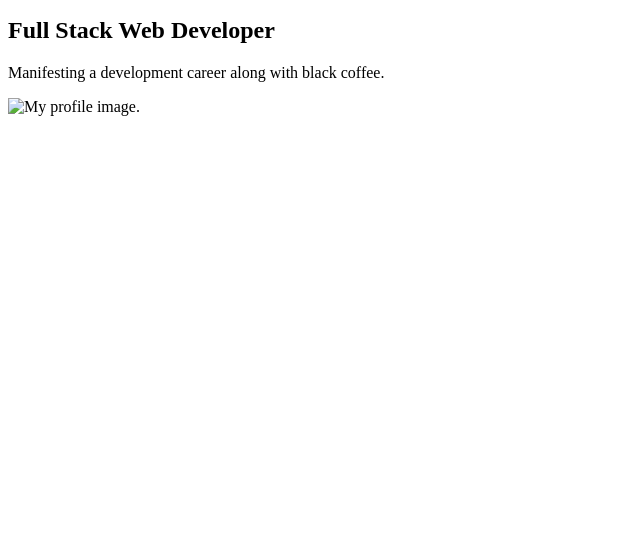
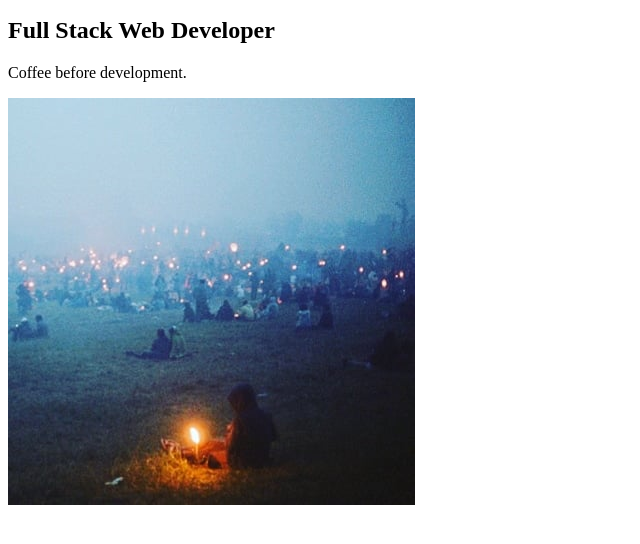
Before and after one commit to ryukyuu/portfolio, a plain HTML site: page images/index.html in a window 1280 px wide. Shown: the part 50-594 px from the top of the page, without its empty margins (0-640 px from the left). Drawn offline with Linux system fonts and the light colour scheme; files whose address does not match are found by name.

Commit message:
#3 - Add some image and content

```diff
--- a/images/index.html
+++ b/images/index.html
@@ -16,8 +16,8 @@
         <section id="landing">
             <h1>Gabriel Tagawa</h1>
             <h2> Full Stack Web Developer </h2>
-            <p>Manifesting a development career along with black coffee.</p>
-        <img src="./Desktop/portfolio/images/fire.jpg" alt="My profile image.">
+            <p>Coffee before development.</p>
+        <img src="C:\Users\TAGAWA\Desktop\portfolio\images\fire.jpg" alt="My profile image.">
 
 
 
```
Also changed, not shown: images/fire.jpg (renamed from fire.jpg).
